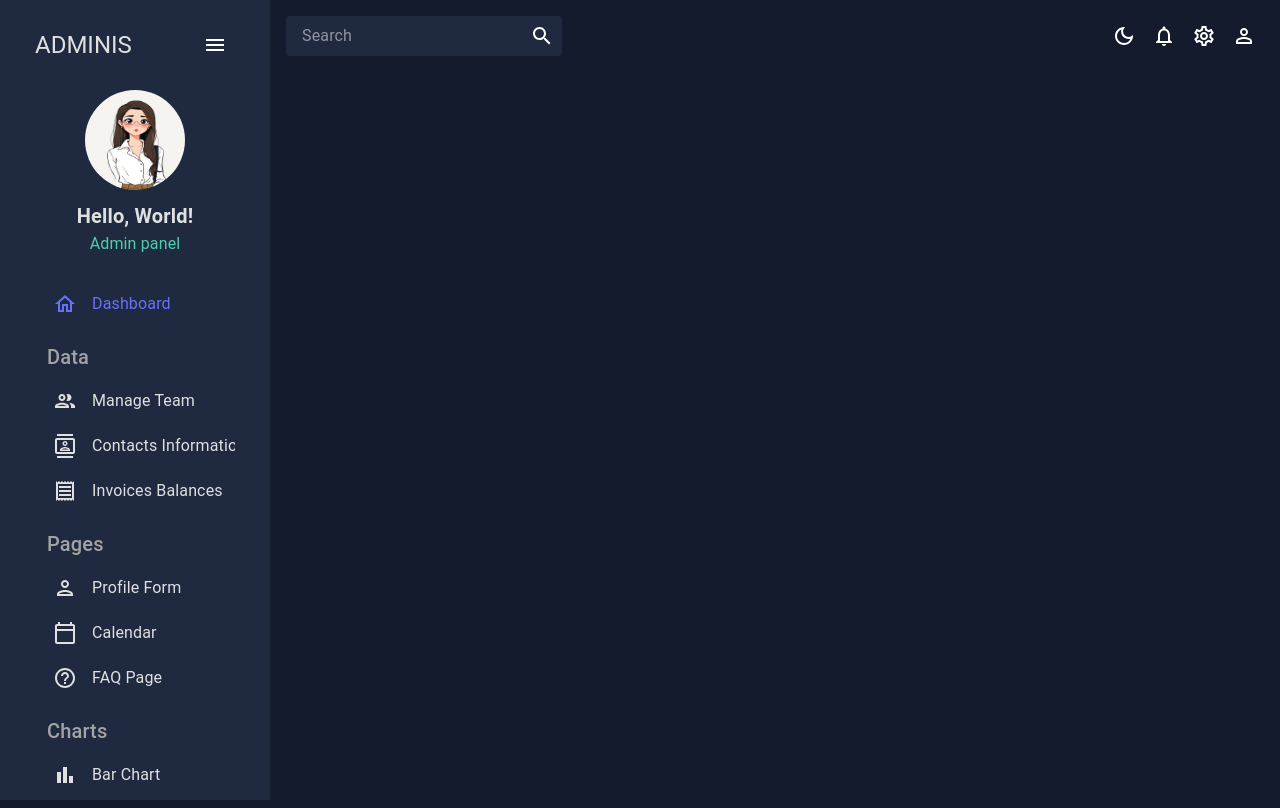
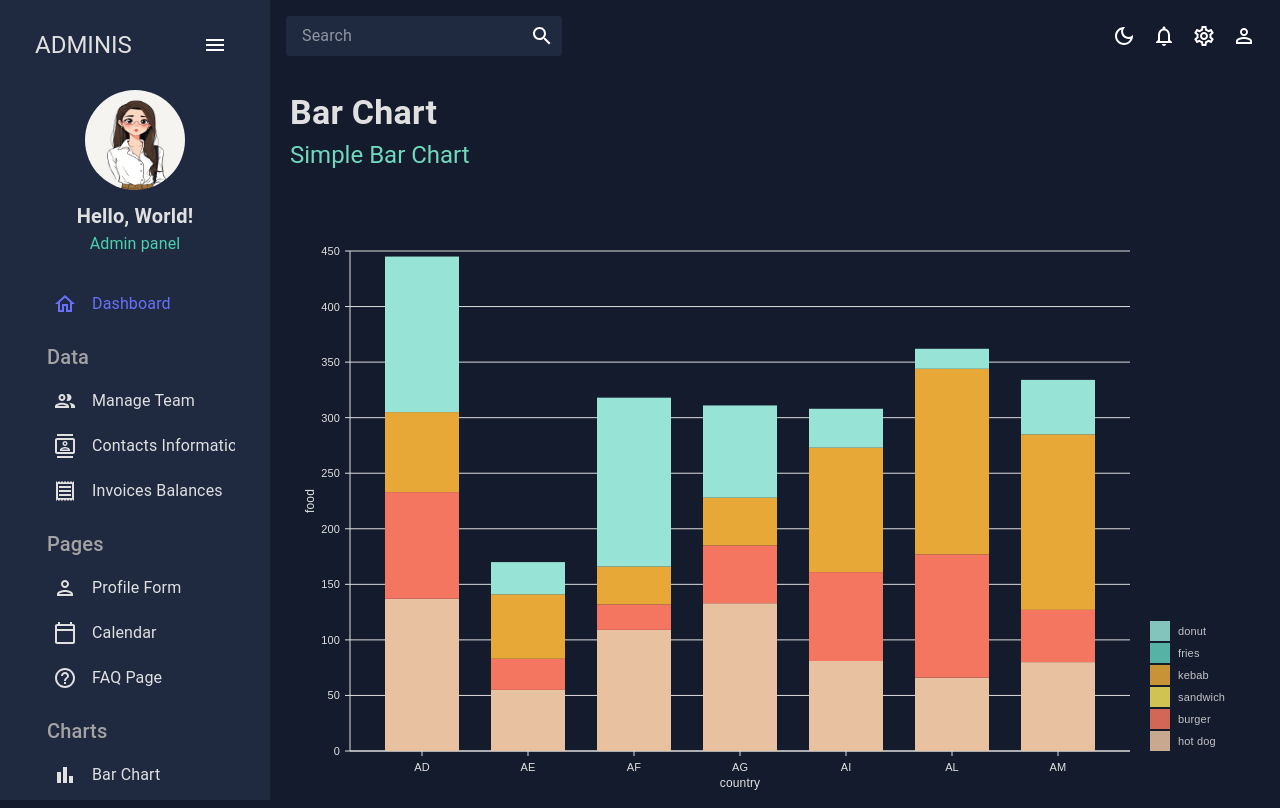
Before and after one commit to Tahrim19/admin-dashboard, a React (Create React App) app: page /bar in a window 1280 px wide. Built offline with nearby package versions, Linux system fonts and the light colour scheme.

Commit message:
bar chart

```diff
--- a/src/App.js
+++ b/src/App.js
@@ -7,7 +7,7 @@ import Dashboard from './scenes/dashboard'
 import Team from './scenes/team'
 import Invoices from './scenes/invoices'
 import Contacts from './scenes/contacts'
-// import Bar from './scenes/bar'
+import Bar from './scenes/bar'
 import Form from './scenes/form'
 // import Line from './scenes/line'
 // import Pie from './scenes/pie'
@@ -32,7 +32,7 @@ function App() {
               <Route path='/invoices' element={<Invoices/>}/>
               <Route path='/contacts' element={<Contacts/>}/>
               <Route path='/form' element={<Form/>}/>
-              {/* <Route path='/bar' element={<Bar/>}/> */}
+              <Route path='/bar' element={<Bar/>}/>
               {/* <Route path='/pie' element={<Pie/>}/> */}
               {/* <Route path='/line' element={<Line/>}/> */}
               <Route path='/faq' element={<FAQ/>}/>
--- /dev/null
+++ b/src/components/BarChart.jsx
@@ -0,0 +1,130 @@
+import { useTheme } from "@mui/material";
+import { tokens } from "../theme";
+import { ResponsiveBar } from "@nivo/bar";
+import { mockBarData as data} from "../data/mockData";
+
+const BarChart = ({isDashboard = false }) => {
+  const theme = useTheme();
+  const colors = tokens(theme.palette.mode);
+  return (
+      <ResponsiveBar
+        data={data}
+        theme={{
+          // added
+          axis: {
+            domain: {
+              line: {
+                stroke: colors.grey[100],
+              },
+            },
+            legend: {
+              text: {
+                fill: colors.grey[100],
+              },
+            },
+            ticks: {
+              line: {
+                stroke: colors.grey[100],
+                strokeWidth: 1,
+              },
+              text: {
+                fill: colors.grey[100],
+              },
+            },
+          },
+          legends: {
+            text: {
+              fill: colors.grey[100],
+            },
+          },
+        }}
+        keys={["hot dog", "burger", "sandwich", "kebab", "fries", "donut"]}
+        indexBy="country"
+        margin={{ top: 50, right: 130, bottom: 50, left: 60 }}
+        padding={0.3}
+        valueScale={{ type: "linear" }}
+        indexScale={{ type: "band", round: true }}
+        colors={{ scheme: "nivo" }}
+        defs={[
+          {
+            id: "dots",
+            type: "patternDots",
+            background: "inherit",
+            color: "#38bcb2",
+            size: 4,
+            padding: 1,
+            stagger: true,
+          },
+          {
+            id: "lines",
+            type: "patternLines",
+            background: "inherit",
+            color: "#eed312",
+            rotation: -45,
+            lineWidth: 6,
+            spacing: 10,
+          },
+        ]}
+        borderColor={{
+          from: "color",
+          modifiers: [["darker", "1.6"]],
+        }}
+        axisTop={null}
+        axisRight={null}
+        axisBottom={{
+          tickSize: 5,
+          tickPadding: 5,
+          tickRotation: 0,
+          legend: isDashboard ? undefined : "country", // changed
+          legendPosition: "middle",
+          legendOffset: 32,
+        }}
+        axisLeft={{
+          tickSize: 5,
+          tickPadding: 5,
+          tickRotation: 0,
+          legend: isDashboard ? undefined : "food", // changed
+          legendPosition: "middle",
+          legendOffset: -40,
+        }}
+        enableLabel={false}
+        labelSkipWidth={12}
+        labelSkipHeight={12}
+        labelTextColor={{
+          from: "color",
+          modifiers: [["darker", 1.6]],
+        }}
+        legends={[
+          {
+            dataFrom: "keys",
+            anchor: "bottom-right",
+            direction: "column",
+            justify: false,
+            translateX: 120,
+            translateY: 0,
+            itemsSpacing: 2,
+            itemWidth: 100,
+            itemHeight: 20,
+            itemDirection: "left-to-right",
+            itemOpacity: 0.85,
+            symbolSize: 20,
+            effects: [
+              {
+                on: "hover",
+                style: {
+                  itemOpacity: 1,
+                },
+              },
+            ],
+          },
+        ]}
+        role="application"
+        barAriaLabel={function (e) {
+          return (
+            e.id + ": " + e.formattedValue + " in country: " + e.indexValue
+          );
+        }}
+      />
+  );
+};
+export default BarChart;
--- /dev/null
+++ b/src/scenes/bar/index.jsx
@@ -0,0 +1,15 @@
+import { Box } from "@mui/material";
+import Header from "../../components/Header";
+import BarChart from "../../components/BarChart";
+
+const Bar = () => {
+  return (
+    <Box m="20px">
+      <Header title="Bar Chart" subtitle="Simple Bar Chart" />
+      <Box height="75vh">
+        <BarChart />
+      </Box>
+    </Box>
+  );
+};
+export default Bar;
```
